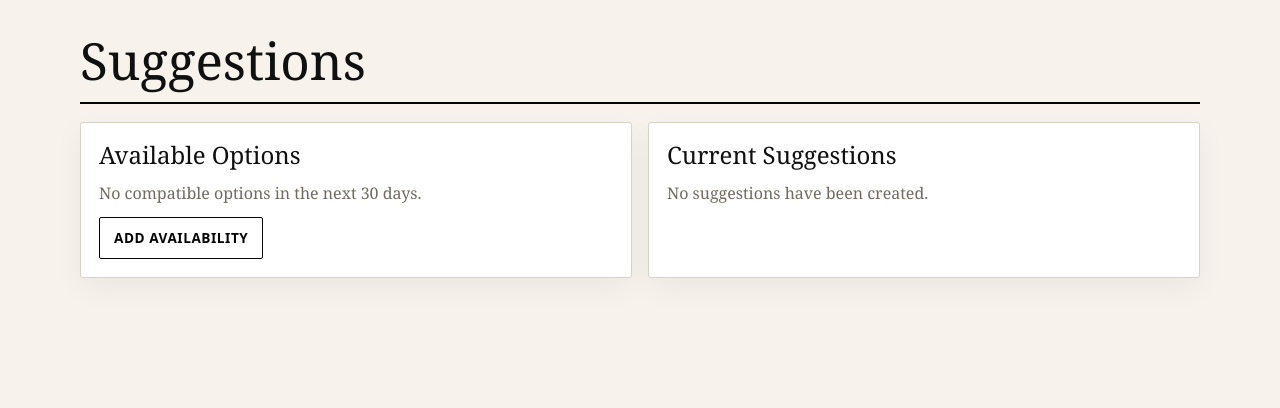
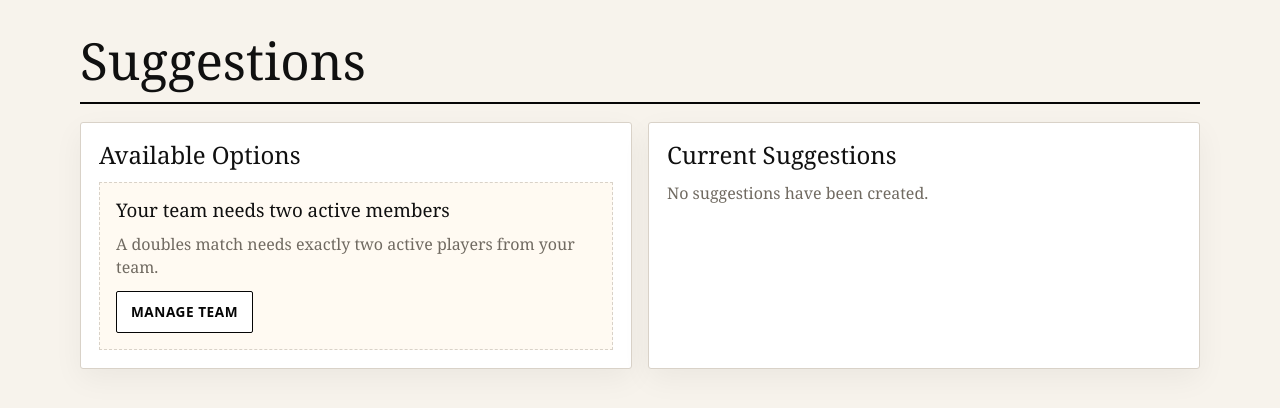
Before and after one commit to DZI-dotWRLD/BC_Ladder, a Django app: page /suggestions/ in a window 1280 px wide. Shown: the part 88-496 px from the top of the page. Run offline with Django 5.2, Linux system fonts and the light colour scheme; a user stored in the database is signed in; tables that the repository leaves empty hold one stand-in row (values such as "Sample post"); data that the repository does not hold is empty.

Commit message:
Improve suggestions usability

```diff
--- a/ladder/templates/ladder/suggestions.html
+++ b/ladder/templates/ladder/suggestions.html
@@ -6,8 +6,9 @@
 <h1>Suggestions</h1>
 {% if not team %}
     <section class="panel empty-state">
-        <p class="muted">Join a team before reviewing suggestions.</p>
-        <a class="button secondary" href="{% url 'ladder:team' %}">Go to team</a>
+        <h2>{{ empty_state.title }}</h2>
+        <p class="muted">{{ empty_state.detail }}</p>
+        <a class="button secondary" href="{% url empty_state.url_name %}">{{ empty_state.action }}</a>
     </section>
 {% else %}
     <div class="grid">
@@ -15,33 +16,48 @@
             <h2>Available Options</h2>
             {% for option in options %}
                 <div class="item">
-                    <p>{{ option.team_a.name }} vs {{ option.team_b.name }}</p>
+                    <p><strong>{{ option.team_a.name }} vs {{ option.team_b.name }}</strong></p>
                     <p class="muted">{{ option.starts_at|date:"M j, Y g:i A" }} to {{ option.ends_at|date:"g:i A" }}</p>
-                    <p>{{ option.team_a_players.0.user.username }} / {{ option.team_a_players.1.user.username }} vs {{ option.team_b_players.0.user.username }} / {{ option.team_b_players.1.user.username }}</p>
+                    <p><span class="status-pill">Your lineup</span> {{ option.team_a_players.0.user.username }} / {{ option.team_a_players.1.user.username }}</p>
+                    <p><span class="status-pill">Opponent lineup</span> {{ option.team_b_players.0.user.username }} / {{ option.team_b_players.1.user.username }}</p>
                     <form method="post" action="{% url 'ladder:create_suggestion' forloop.counter0 %}">
                         {% csrf_token %}
                         <button type="submit">Create suggestion</button>
                     </form>
                 </div>
             {% empty %}
-                <p class="muted">No compatible options in the next 30 days.</p>
-                <a class="button secondary" href="{% url 'ladder:availability' %}">Add availability</a>
+                <div class="empty-state">
+                    <h3>{{ empty_state.title }}</h3>
+                    <p class="muted">{{ empty_state.detail }}</p>
+                    {% if empty_state.url_args %}
+                        <a class="button secondary" href="{% url empty_state.url_name empty_state.url_args.0 %}">{{ empty_state.action }}</a>
+                    {% else %}
+                        <a class="button secondary" href="{% url empty_state.url_name %}">{{ empty_state.action }}</a>
+                    {% endif %}
+                </div>
             {% endfor %}
         </section>
         <section class="panel">
             <h2>Current Suggestions</h2>
-            {% for suggestion in existing %}
+            {% for card in existing_cards %}
                 <div class="item">
+                    {% with suggestion=card.suggestion %}
                     <p>{{ suggestion.team_a.name }} vs {{ suggestion.team_b.name }}</p>
-                    <p class="muted">{{ suggestion.starts_at|date:"M j, Y g:i A" }}</p>
+                    <p class="muted">{{ suggestion.starts_at|date:"M j, Y g:i A" }} to {{ suggestion.ends_at|date:"g:i A" }}</p>
+                    <p><span class="status-pill">Team A</span> {{ card.team_a_lineup }}</p>
+                    <p><span class="status-pill">Team B</span> {{ card.team_b_lineup }}</p>
                     <p><span class="status-pill">{{ suggestion.get_status_display }}</span></p>
-                    {% if suggestion.status == "proposed" or suggestion.status == "partially_accepted" %}
+                    <p class="muted">{{ card.state_note }}</p>
+                    {% if card.can_accept %}
                         <form method="post" action="{% url 'ladder:accept_suggestion' suggestion.id %}">
                             {% csrf_token %}
                             <input type="hidden" name="version" value="{{ suggestion.version }}">
                             <button type="submit">Accept</button>
                         </form>
+                    {% elif card.is_open and not card.is_selected_player %}
+                        <p class="muted">Only the selected lineup players can accept this suggestion.</p>
                     {% endif %}
+                    {% endwith %}
                 </div>
             {% empty %}
                 <p class="muted">No suggestions have been created.</p>
--- a/ladder/views.py
+++ b/ladder/views.py
@@ -15,6 +15,7 @@ from .models import (
     Match,
     MatchSuggestion,
     PlayerProfile,
+    SuggestionParticipant,
     Team,
     TeamMembership,
 )
@@ -26,6 +27,7 @@ from .services import (
     create_match_suggestion,
     create_team_for_player,
     find_opponent_suggestions,
+    generate_team_lineups,
     get_match_status,
     request_membership_change,
     save_availability,
@@ -124,6 +126,120 @@ def _setup_steps_for_profile(profile, team, active_availability_count, suggestio
             "url_name": "ladder:matches",
         },
     ]
+
+
+def _active_member_count(team):
+    membership_count = TeamMembership.objects.filter(team=team, status=TeamMembership.STATUS_ACTIVE).count()
+    legacy_count = team.players.count()
+    return max(membership_count, legacy_count)
+
+
+def _suggestion_empty_state(profile, team, interval, options):
+    if not team:
+        return {
+            "title": "Join or create a team first",
+            "detail": "Suggestions require an active team in your ladder.",
+            "url_name": "ladder:team",
+            "action": "Go to team",
+        }
+
+    if _active_member_count(team) < 2:
+        return {
+            "title": "Your team needs two active members",
+            "detail": "A doubles match needs exactly two active players from your team.",
+            "url_name": "ladder:team",
+            "action": "Manage team",
+        }
+
+    if not AvailabilitySlot.objects.filter(
+        player__team_memberships__team=team,
+        player__team_memberships__status=TeamMembership.STATUS_ACTIVE,
+        status=AvailabilitySlot.STATUS_ACTIVE,
+        starts_at__lt=interval[1],
+        ends_at__gt=interval[0],
+    ).exists():
+        return {
+            "title": "Add active availability",
+            "detail": "At least two teammates need overlapping active availability before opponents can be suggested.",
+            "url_name": "ladder:availability",
+            "action": "Add availability",
+        }
+
+    if not generate_team_lineups(team, interval):
+        return {
+            "title": "No shared team availability",
+            "detail": "Your team has availability, but no two active members currently overlap in the next 30 days.",
+            "url_name": "ladder:availability",
+            "action": "Adjust availability",
+        }
+
+    if not Team.active.filter(division=team.division).exclude(pk=team.pk).exists():
+        return {
+            "title": "No opponent teams in this ladder yet",
+            "detail": "Suggestions require another active team in the same ladder.",
+            "url_name": "ladder:ladder",
+            "url_args": [team.division],
+            "action": "View ladder",
+        }
+
+    if not options:
+        return {
+            "title": "No overlapping opponent availability",
+            "detail": "Your team is ready, but no eligible opponent lineup has a compatible active window right now.",
+            "url_name": "ladder:availability",
+            "action": "Review availability",
+        }
+    return None
+
+
+def _lineup_label(players):
+    return " / ".join(player.user.username for player in players)
+
+
+def _suggestion_cards(suggestions, profile, team):
+    cards = []
+    open_statuses = {MatchSuggestion.STATUS_PROPOSED, MatchSuggestion.STATUS_PARTIALLY_ACCEPTED}
+    for suggestion in suggestions:
+        participants = list(suggestion.participants.all())
+        players_by_side = {
+            SuggestionParticipant.SIDE_A: [],
+            SuggestionParticipant.SIDE_B: [],
+        }
+        for participant in sorted(participants, key=lambda item: (item.side, item.lineup_order, item.player_id)):
+            players_by_side[participant.side].append(participant.player)
+
+        accepted_team_ids = {acceptance.team_id for acceptance in suggestion.acceptances.all()}
+        own_team_accepted = team.id in accepted_team_ids
+        required_team_ids = {suggestion.team_a_id, suggestion.team_b_id}
+        is_selected_player = profile.id in {participant.player_id for participant in participants}
+        is_open = suggestion.status in open_statuses
+        can_accept = is_open and is_selected_player and not own_team_accepted
+
+        if suggestion.status == MatchSuggestion.STATUS_CONFIRMED:
+            state_note = "Match confirmed."
+        elif suggestion.status in {MatchSuggestion.STATUS_CANCELLED, MatchSuggestion.STATUS_DECLINED, MatchSuggestion.STATUS_EXPIRED}:
+            state_note = f"This suggestion is {suggestion.get_status_display().lower()}."
+        elif accepted_team_ids == required_team_ids:
+            state_note = "Both teams accepted; confirmation is in progress."
+        elif own_team_accepted:
+            state_note = "Your team accepted. Waiting for the opponent."
+        elif accepted_team_ids:
+            state_note = "Opponent accepted. Your selected lineup can accept."
+        else:
+            state_note = "Waiting for both teams to accept."
+
+        cards.append(
+            {
+                "suggestion": suggestion,
+                "team_a_lineup": _lineup_label(players_by_side[SuggestionParticipant.SIDE_A]),
+                "team_b_lineup": _lineup_label(players_by_side[SuggestionParticipant.SIDE_B]),
+                "can_accept": can_accept,
+                "is_open": is_open,
+                "state_note": state_note,
+                "is_selected_player": is_selected_player,
+            }
+        )
+    return cards
 
 
 def register(request):
@@ -350,17 +466,26 @@ def suggestions(request):
     team = _active_team(profile)
     options = []
     existing = MatchSuggestion.objects.none()
+    existing_cards = []
+    empty_state = None
+    starts_at = timezone.now()
+    ends_at = starts_at + timedelta(days=30)
+    interval = (starts_at, ends_at)
     if team:
-        starts_at = timezone.now()
-        ends_at = starts_at + timedelta(days=30)
-        options = find_opponent_suggestions(team, (starts_at, ends_at))[:10]
+        options = find_opponent_suggestions(team, interval)[:10]
         existing = (
             MatchSuggestion.objects.filter(Q(team_a=team) | Q(team_b=team))
             .select_related("team_a", "team_b")
             .prefetch_related("participants__player__user", "acceptances")
             .order_by("starts_at", "id")
         )
-    return render(request, "ladder/suggestions.html", {"team": team, "options": options, "existing": existing})
+        existing_cards = _suggestion_cards(existing, profile, team)
+    empty_state = _suggestion_empty_state(profile, team, interval, options)
+    return render(
+        request,
+        "ladder/suggestions.html",
+        {"team": team, "options": options, "existing_cards": existing_cards, "empty_state": empty_state},
+    )
 
 
 @login_required
```
Also changed, not shown: ladder/tests.py (+73 -0 lines).
